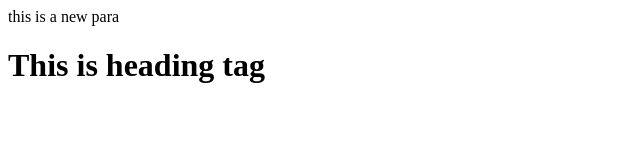
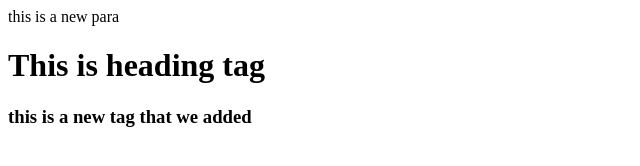
Before and after one commit to chandangrg/new-repo, a plain HTML site: page index.html in a window 1280 px wide. Shown: the whole page, without its empty margins (0-640 px from the left). Drawn offline with Linux system fonts and the light colour scheme.

Commit message:
add h2 tag

```diff
--- a/index.html
+++ b/index.html
@@ -1,2 +1,3 @@
 <p>this is a new para</p>
 <h1>This is heading tag</h1>
+<h3>this is a new tag that we added</h3>
```
